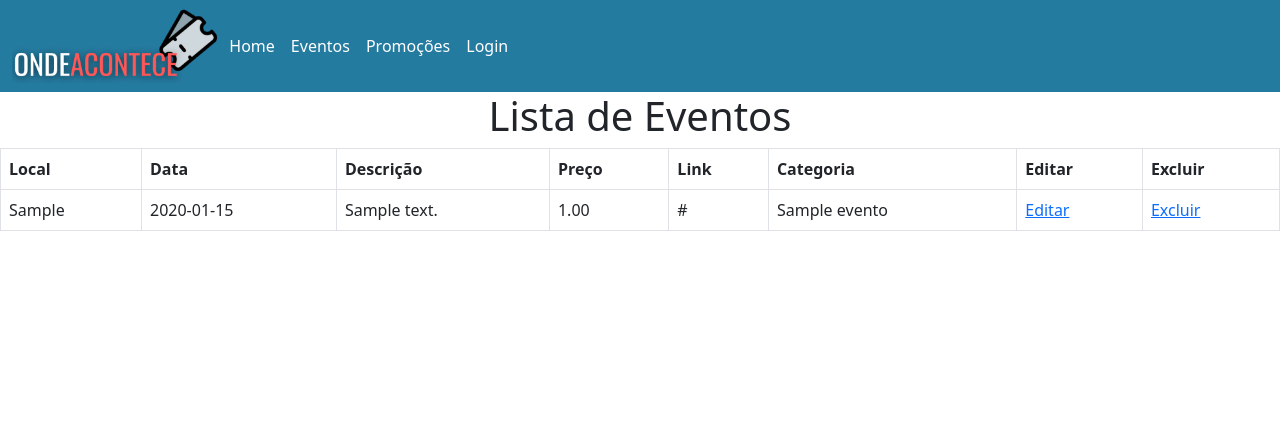
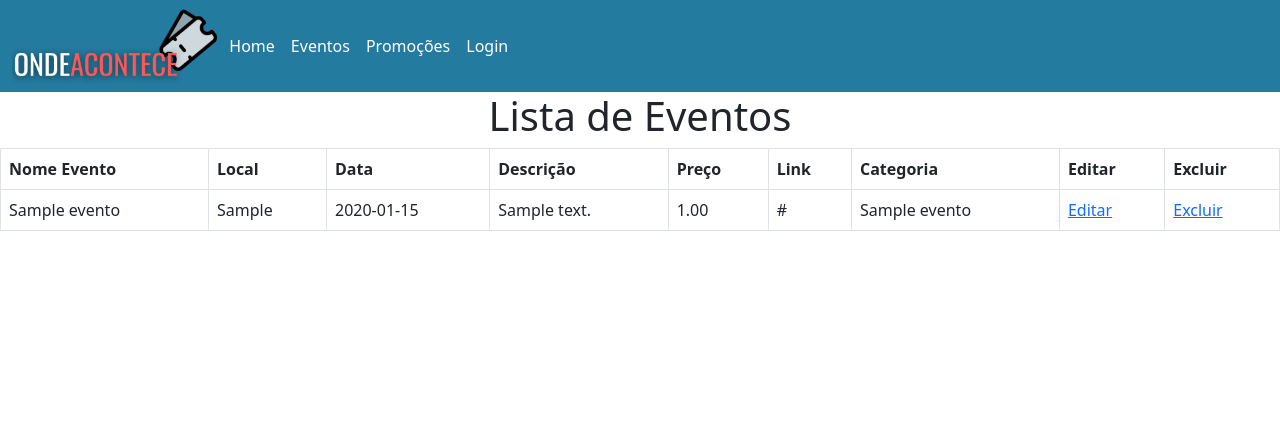
Before and after one commit to lippekstro/projeto_47, a PHP site: page /views/admin/lista_evento.php in a window 1280 px wide. Shown: the top 432 px of the page. Run offline with PHP 8.4, Linux system fonts and the light colour scheme; tables that the repository leaves empty hold one stand-in row (values such as "Sample post").

Commit message:
Update lista_evento.php

```diff
--- a/views/admin/lista_evento.php
+++ b/views/admin/lista_evento.php
@@ -8,6 +8,7 @@ require_once $_SERVER['DOCUMENT_ROOT'] . '/projeto_47/templates/cabecalho.php';
     <table class="table table-bordered">
     <thead>
         <tr>
+            <th scope="col">Nome Evento</th>
             <th scope="col">Local</th>
             <th scope="col">Data</th>
             <th scope="col">Descrição</th>
@@ -38,6 +39,7 @@ require_once $_SERVER['DOCUMENT_ROOT'] . '/projeto_47/templates/cabecalho.php';
         if ($result->num_rows > 0) {
             while ($row = $result->fetch_assoc()) {
                 echo "<tr>";
+                echo "<td>" . $row["titulo"] . "</td>";
                 echo "<td>" . $row["local_evento"] . "</td>";
                 echo "<td>" . $row["data_evento"] . "</td>";
                 echo "<td>" . $row["descricao_evento"] . "</td>";
```
